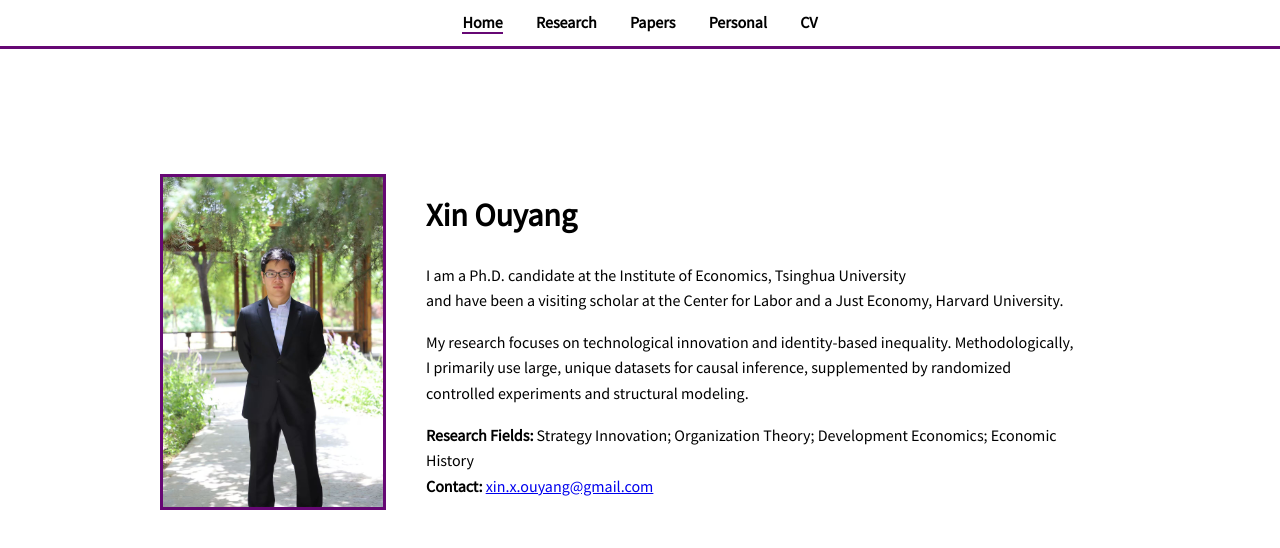
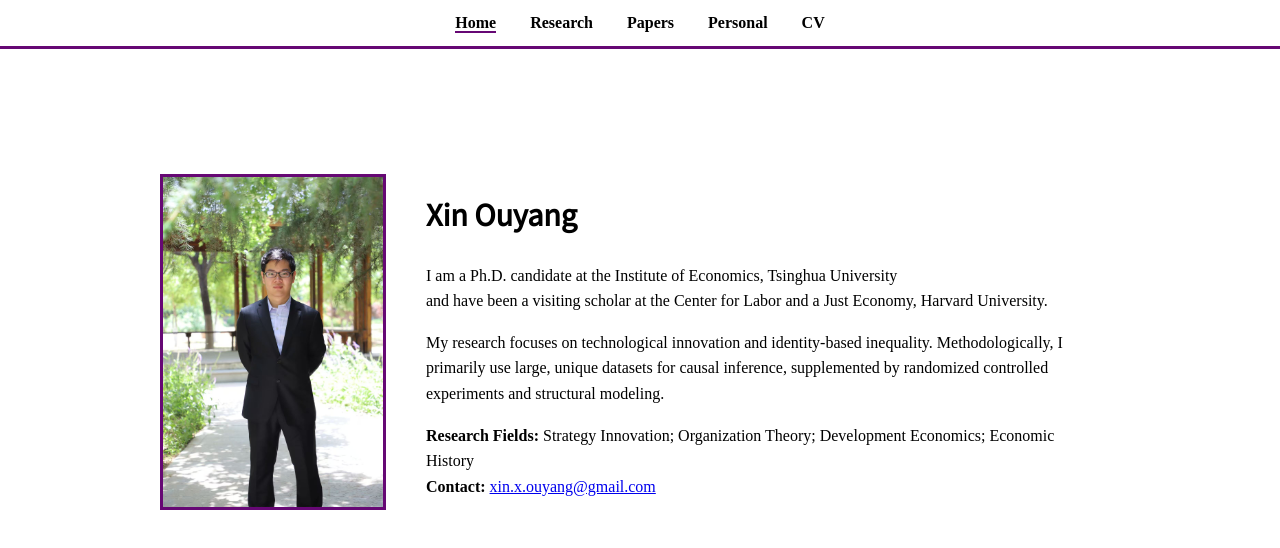
Before and after one commit to xinouyang-oyx/xinouyang-oyx.github.io, a plain HTML site: page index.html in a window 1280 px wide. Drawn offline with Linux system fonts and the light colour scheme.

Commit message:
Update style.css

```diff
--- a/style.css
+++ b/style.css
@@ -1,34 +1,30 @@
-/* 默认字体（全站） */
+/* 引入字体（在 HTML <head> 添加以下行）：
+<link href="https://fonts.googleapis.com/css2?family=Lora&family=Source+Sans+Pro:wght@400;600&display=swap" rel="stylesheet">
+*/
+
+/* 默认正文字体：Lora */
 body {
   margin: 0;
   padding: 0;
-  font-family: 'Source Sans Pro', Arial, sans-serif;
+  font-family: 'Lora', serif;
   line-height: 1.6;
   color: #000;
 }
 
-/* Papers 页面专用字体 */
+/* Papers 页面专用字体：Times New Roman */
 body.papers {
   font-family: "Times New Roman", Times, serif;
 }
 
-/* 导航栏 */
-nav ul {
-  list-style: none;
-  padding: 10px;
-  text-align: center;
-  margin: 0;
-  border-bottom: 3px solid #660874;
-}
-nav ul li {
-  display: inline-block;  /* 修改为 inline-block，扩大点击区域 */
-  margin: 0 15px;
-}
+/* 导航栏：强制 Times New Roman */
 nav ul li a {
+  font-family: "Times New Roman", Times, serif;
   text-decoration: none;
   color: #000;
   font-weight: 600;
 }
+
+/* 导航栏激活/hover */
 nav ul li a.active {
   color: #000;
   border-bottom: 2px solid #660874;
@@ -38,45 +34,9 @@ nav ul li a:hover {
   border-bottom: 2px solid #660874;
 }
 
-/* 首页布局 */
-.home-container {
-  max-width: 1000px;
-  margin: 120px auto 0 auto;  /* 往下移动 */
-  padding-left: 40px;         /* 往右移动 */
-  display: flex;
-  align-items: center;
-  gap: 40px;
-}
-.home-container img {
-  width: 220px;
-  border: 3px solid #660874;
-}
-.home-container .text {
-  max-width: 650px; /* 加宽，避免句子断成三行 */
-}
-
-/* 内容页布局 */
-.content {
-  max-width: 600px;
-  margin: 60px auto;
-  padding: 0 15px;
-}
-
-/* Personal 页 Banner */
-.personal-banner {
-  text-align: center;
-  margin: 20px 0;
-}
-.personal-banner img {
-  width: 80%;
-  max-height: 300px;
-  object-fit: cover;
-  border: 3px solid #660874;
-  border-radius: 6px;
-}
-
-/* 标题 */
+/* 标题（除导航栏外）：Source Sans Pro */
 h1, h2, h3 {
+  font-family: 'Source Sans Pro', sans-serif;
   font-weight: 600;
 }
 h1 {
@@ -93,12 +53,55 @@ h3 {
   margin-top: 1.2em;
 }
 
-/* 邮箱样式 */
-a.email {
-  color: #555;   /* 灰色 */
-  text-decoration: none; /* 去掉下划线 */
-  font-weight: 600; /* 加粗 */
+/* 导航栏整体布局 */
+nav ul {
+  list-style: none;
+  padding: 10px;
+  text-align: center;
+  margin: 0;
+  border-bottom: 3px solid #660874;
 }
-a.email:hover {
-  color: #000;   /* 悬停时变黑色，保持可见 */
+nav ul li {
+  display: inline-block;
+  margin: 0 15px;
 }
+
+/* 首页布局 */
+.home-container {
+  max-width: 1000px;
+  margin: 120px auto 0 auto;
+  padding-left: 40px;
+  display: flex;
+  align-items: center;
+  gap: 40px;
+}
+.home-container img {
+  width: 220px;
+  border: 3px solid #660874;
+}
+.home-container .text {
+  max-width: 650px;
+}
+
+/* 内容页 */
+.content {
+  max-width: 600px;
+  margin: 60px auto;
+  padding: 0 15px;
+}
+.content p {
+  margin-bottom: 1.2em; /* 让段落更松 */
+}
+
+/* Personal 页 Banner */
+.personal-banner {
+  text-align: center;
+  margin: 20px 0;
+}
+.personal-banner img {
+  width: 80%;
+  max-height: 300px;
+  object-fit: cover;
+  border: 3px solid #660874;
+  border-radius: 6px;
+}
```
